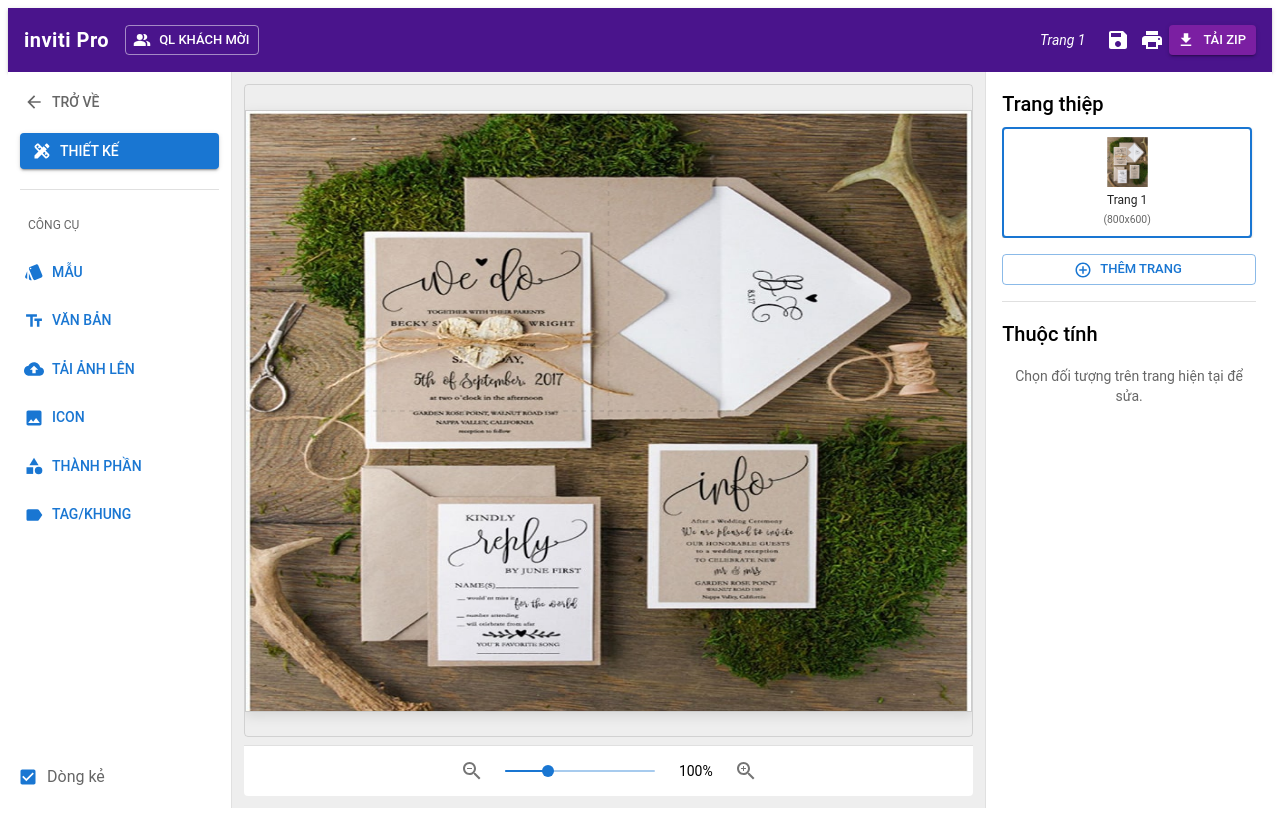
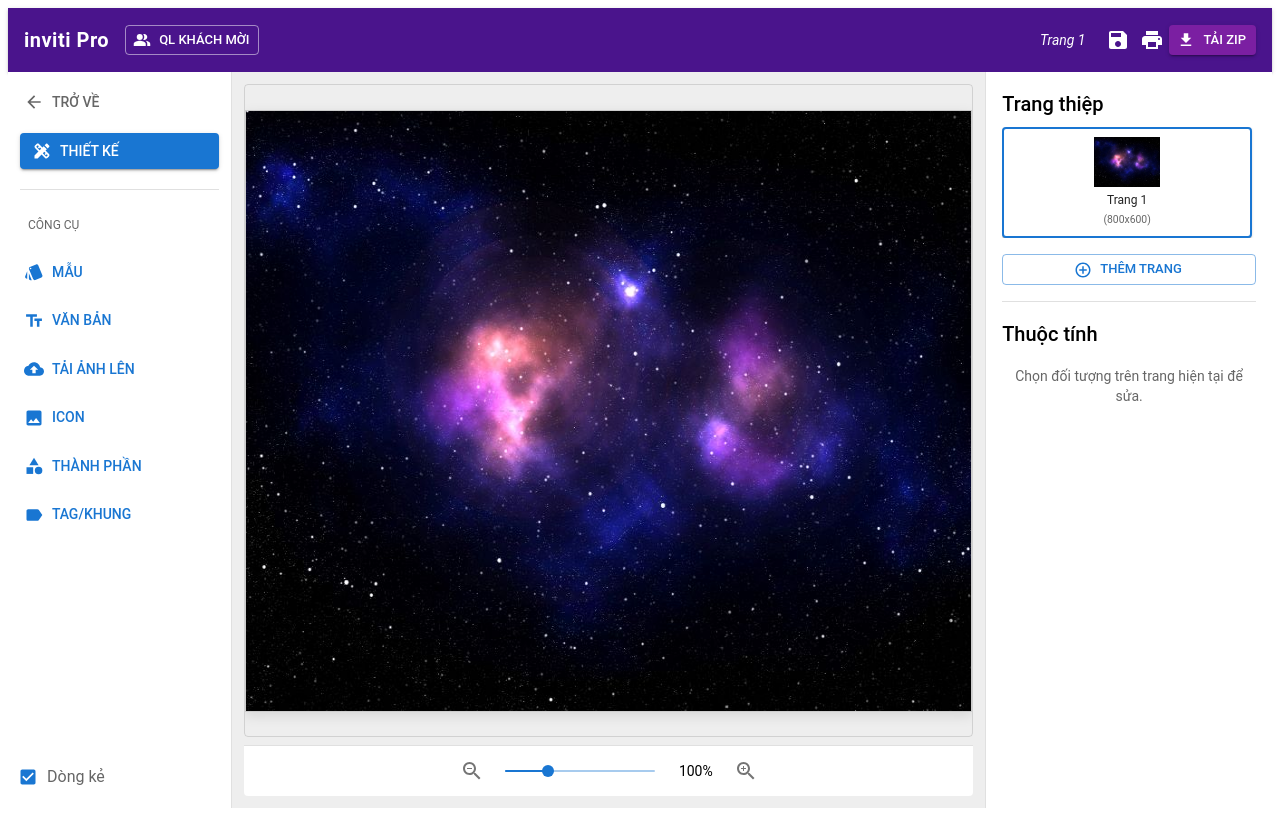
Before and after one commit to AnDev002/ts-canvas-template-editor, a React (Vite) app: page / in a window 1280 px wide. Built offline with nearby package versions, Linux system fonts and the light colour scheme.

Commit message:
Update designContent.tsx

```diff
--- a/src/Pages/DesignPage/Components/DesignContent/designContent.tsx
+++ b/src/Pages/DesignPage/Components/DesignContent/designContent.tsx
@@ -98,7 +98,7 @@ interface Page {
 const FONT_FAMILIES = ['Arial', 'Times New Roman', 'Verdana', 'Courier New', 'Garamond', 'Roboto', 'Open Sans', 'Lato', 'Montserrat', 'Oswald'];
 
 const TEMPLATES: Template[] = [
-    { id: 'template1_local', name: 'Mẫu Cục Bộ 1 (800x600)', imageUrl: '/tp1.jpg', width: 800, height: 600 },
+    { id: 'template1_local', name: 'Mẫu Cục Bộ 1 (800x600)', imageUrl: '/solarsystem.jpg', width: 800, height: 600 },
     { id: 'template2_local', name: 'Mẫu Cục Bộ 2 (600x800)', imageUrl: '/tp2.jpg', width: 600, height: 800 },
     { id: 'template3_local', name: 'Mẫu Cục Bộ 3 (700x500)', imageUrl: '/tp3.jpg', width: 700, height: 500 },
 ];
```
